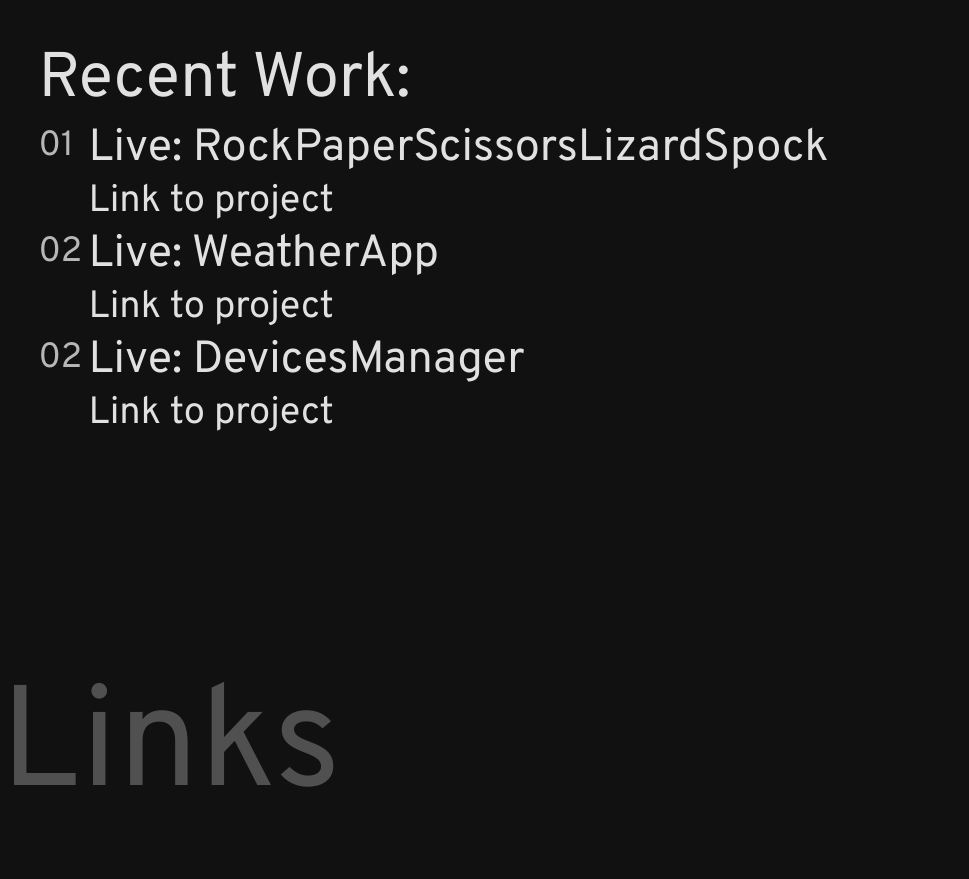
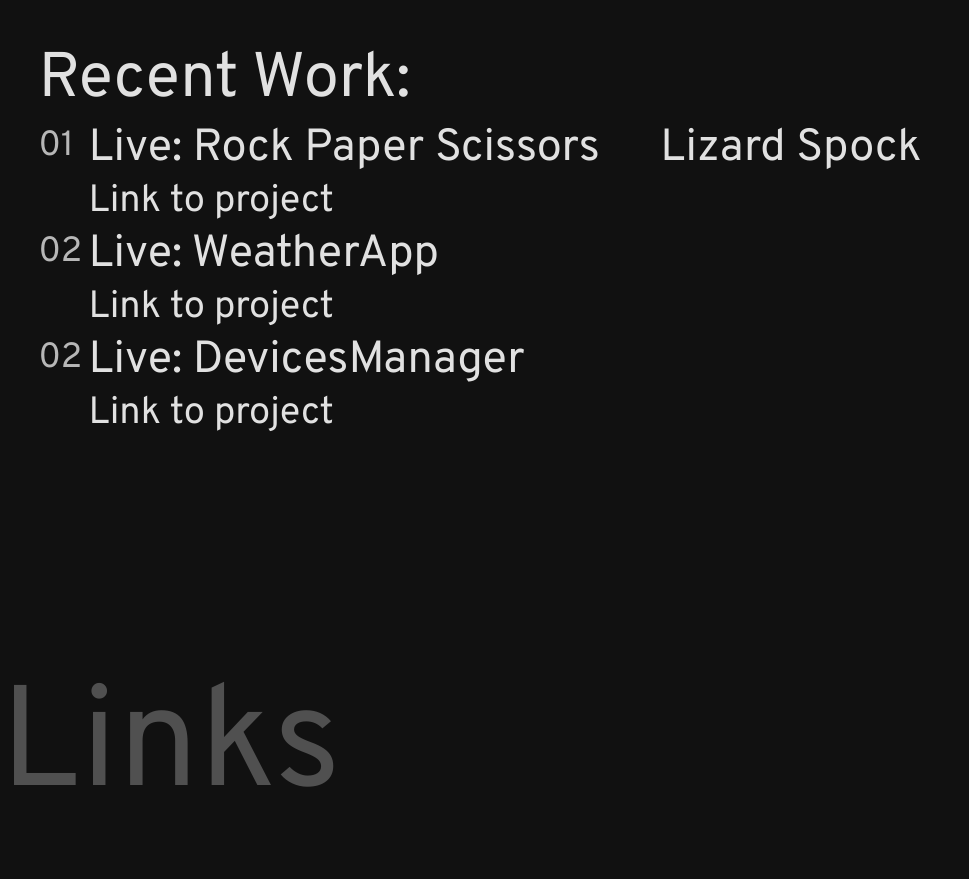
Before and after one commit to MichalKolban/michalkolban.github.io, a plain HTML site: page index.html in a window 1280 px wide. Shown: the part 1360-2239 px from the top of the page, without its empty margins (0-969 px from the left). Drawn offline with Linux system fonts and the light colour scheme.

Commit message:
Portfolio ver2.0.3

```diff
--- a/index.html
+++ b/index.html
@@ -27,7 +27,7 @@
     <div class="recentworkList">
         <p>Recent Work:</p>
         <ul>
-            <li><a href="https://rockpaperlizardspock.netlify.app/" target="_blank"><span>01 </span>Live: RockPaperScissorsLizardSpock</a></li>
+            <li><a href="https://rockpaperlizardspock.netlify.app/" target="_blank"><span>01 </span>Live: Rock Paper Scissors <span></span>Lizard Spock</a></li>
             <li><a href="https://github.com/MichalKolban/RockPaperScissorsLizardSpock" target="_blank">Link to project</a></li>
             <li><a href="https://mk-openweather.herokuapp.com/" target="_blank"><span>02 </span>Live: WeatherApp</a></li>
             <li><a href="https://github.com/MichalKolban/WeatherApp" target="_blank">Link to project</a></li>
--- a/main.css
+++ b/main.css
@@ -25,8 +25,6 @@ body {
     text-transform: uppercase;
     font-weight: 700;
     letter-spacing: 1px;
-    /* margin-left: 3vw; */
-    /* margin-top: 10vh; */
     margin: 10vh 0 0 3vh;
     cursor: default;
 }
@@ -34,14 +32,12 @@ body {
 
 .logo {
     width: calc(100% - 3vw);
-    /* margin-top: 21vh;   */
     margin: 21vh 3vh 0 0;
     font-weight: 200;
     font-size: 5rem;
     text-align: end;
     line-height: 5.3rem;
     text-transform: uppercase;
-    /* margin-right: 3vw; */
     overflow: hidden;
 }
 
@@ -126,8 +122,6 @@ body {
 .outer {
     position: relative;
     overflow: hidden;
-    /* margin-top: 30vh; */
-    /* margin-bottom: 50px; */
     margin: 30vh 0 50px 0;
     height: 30vh;
     width: 100%;
@@ -174,10 +168,7 @@ body {
 
 .recentworkList ul li:nth-of-type(even) a {
     font-size: 1.8rem;
-    /* margin-left: 25px; */
-    /* margin-bottom: 20px; */
-    /* margin-top: 10px; */
-    margin: 10px 0 20px 25px
+    margin: 10px 0 20px 25px;
 }
 
 .recentworkList li a:hover {
@@ -269,10 +260,8 @@ body {
 
 .filecodeIcon {
     margin: 50px 0 0 -30px;
-    /* margin-top: 50px; */
     font-size: 14rem;
     opacity: .1;
-    /* margin-left: -30px; */
     overflow: hidden;
 }
 
@@ -379,7 +368,6 @@ footer {
 
 @media (min-width: 322px) and (orientation: portrait){
     .logo {
-        /* margin-top: 30vh;  */
         margin-bottom: 5vh;
     }
     .skillbox .skillssmall {
@@ -393,7 +381,6 @@ footer {
     }
     .logo {
         font-size: 6.3rem;
-        /* margin-top: 27vh;  */
         margin-bottom: 5vh;
         line-height: 6.6rem;
     }
@@ -420,6 +407,7 @@ footer {
         font-size: 2.3rem;
         width: 35px;
     }
+
     .technologybox p i {
         font-size: 7.3rem;
     }
@@ -445,7 +433,6 @@ footer {
         font-size: 14.2rem;
     }
     .logo {
-        /* margin-top: 20vh;   */
         margin-bottom: 5vh;
         font-size: 10rem;
         line-height: 10.3rem;
@@ -464,6 +451,7 @@ footer {
     }
     .recentworkList li a {
         font-size: 5.4rem;
+
     }
     .recentworkList ul li:nth-of-type(even) a {
         font-size: 4.8rem;
@@ -473,6 +461,7 @@ footer {
         font-size: 4.3rem;
         width: 60px;
     }
+
     .links p {
         font-size: 15.3rem;
         margin-left: 5%;
```
